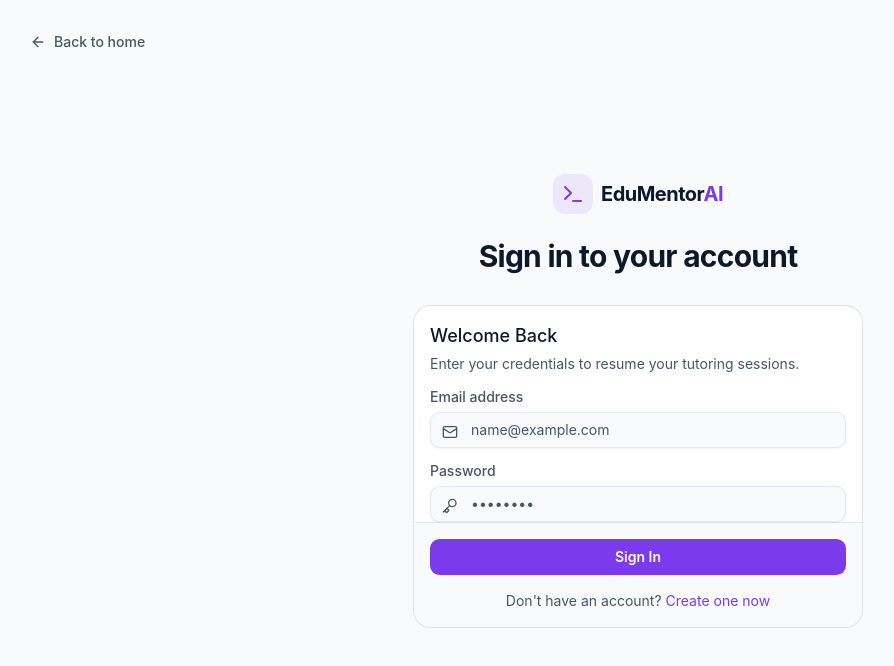
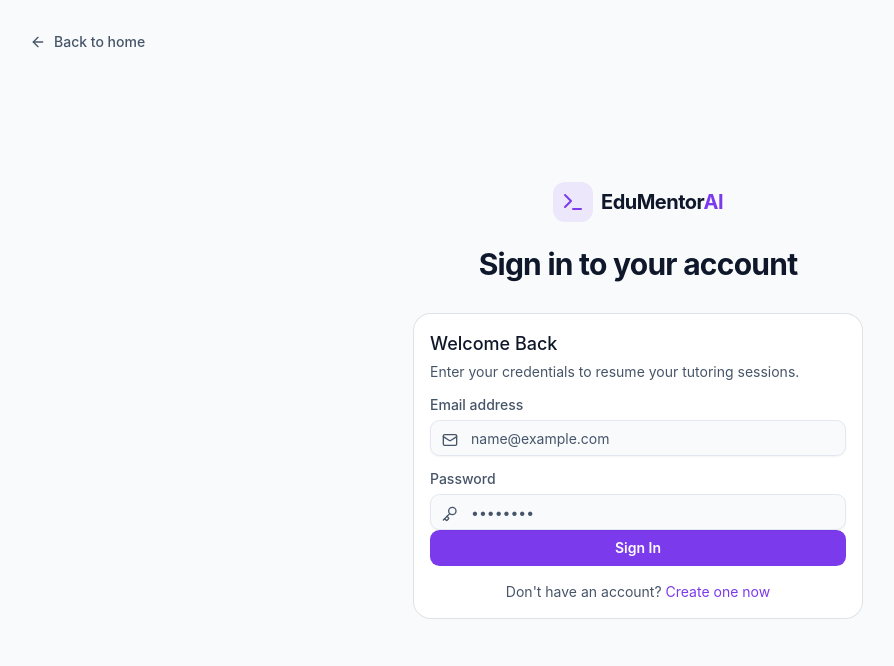
Before and after one commit to Kaxyaa-flux/EduMentor-Ai, a Next.js app in the folder edumentor-ai/: page /login in a window 1280 px wide. Shown: the top 666 px of the page, without its empty margins (2-896 px from the left). Built offline with nearby package versions, Linux system fonts and the light colour scheme.

Commit message:
style: remove border-t and background from CardFooter to fix visual splitting issue on cards

```diff
--- a/edumentor-ai/src/components/ui/card.tsx
+++ b/edumentor-ai/src/components/ui/card.tsx
@@ -84,7 +84,7 @@
     <div
       data-slot="card-footer"
       className={cn(
-        "flex items-center rounded-b-xl border-t bg-muted/50 p-(--card-spacing)",
+        "flex items-center p-(--card-spacing) pt-0",
         className
       )}
       {...props}
```
